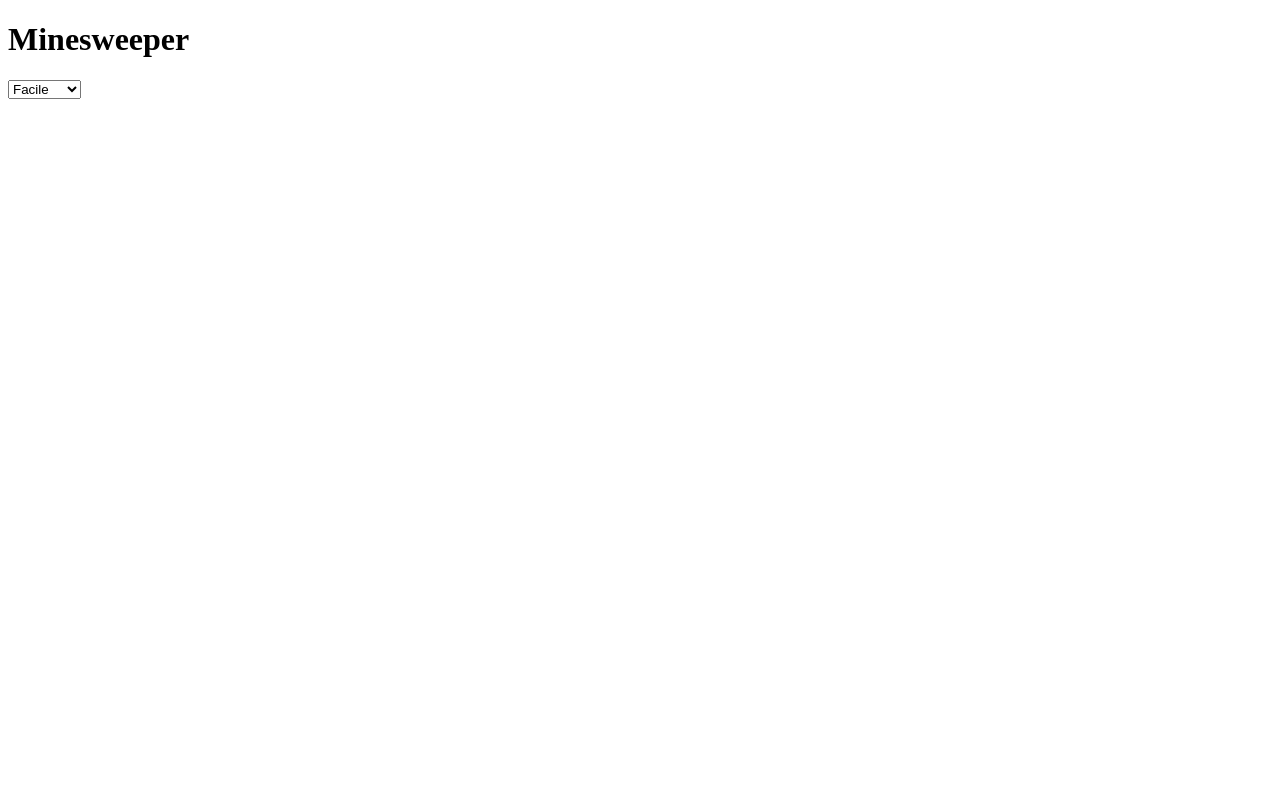
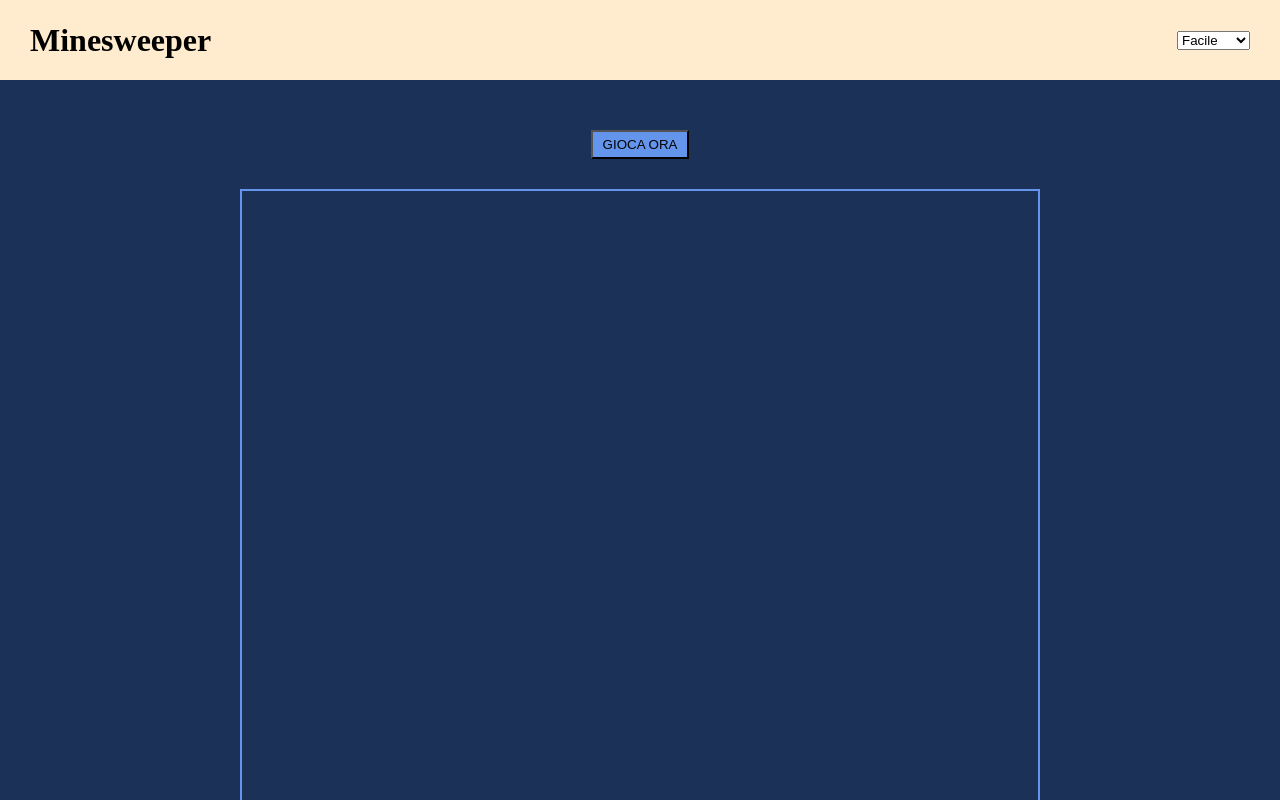
Before and after one commit to AdrianaSantorio/js-campominato-dom, a plain HTML site: page index.html in a window 1280 px wide. Shown: the top 800 px of the page. Drawn offline with Linux system fonts and the light colour scheme.

Commit message:
added css first draft

```diff
--- a/css/style.css
+++ b/css/style.css
@@ -0,0 +1,47 @@
+* {
+    padding: 0;
+    margin: 0;
+    box-sizing: border-box;
+}
+
+/* Header */
+
+header {
+    display: flex;
+    align-items: center;
+    justify-content: space-between;
+    height: 80px;
+    padding: 0 30px;
+    background-color: blanchedalmond;
+}
+
+/* main */
+
+main {
+    background-color: rgb(27, 49, 88);
+    padding: 50px;
+    text-align: center;
+}
+
+#play {
+    background-color: cornflowerblue;
+    padding: 5px 10px;
+}
+
+#grid {
+    height: 800px;
+    width: 800px;
+    display: flex;
+    flex-wrap: wrap;
+    border: 2px solid cornflowerblue;
+    margin:  30px auto;
+}
+
+.cell {
+    display: flex;
+    justify-content: center;
+    align-items: center;
+    border: 1px solid cornflowerblue;
+    color: white;
+    font-size: larger;
+}
--- a/index.html
+++ b/index.html
@@ -10,6 +10,7 @@
 <body>
     <header>
         <h1>Minesweeper</h1>
+        <!-- selettore di difficoltà -->
         <select name="difficulty" id="difficulty">
             <option value="easy">Facile</option>
             <option value="normal">Normale</option>
@@ -17,9 +18,12 @@
         </select>
     </header>
     <main>
+        <button type="button" id="play">GIOCA ORA</button>
+        <!-- griglia di gioco -->
         <div id="grid">
 
         </div>
+        <!-- messaggio finale -->
         <h2 id="result"></h2>
     </main>
     <!-- script -->
```
